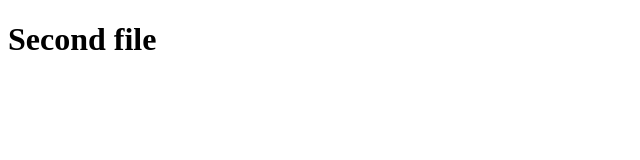
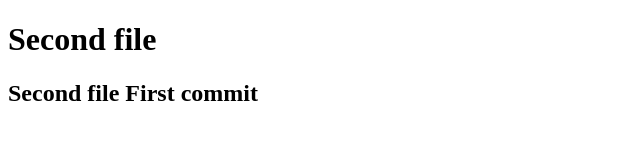
Before and after one commit to popovychkseniia21/gitHomework1, a plain HTML site: page second file.html in a window 1280 px wide. Shown: the whole page, without its empty margins (0-640 px from the left). Drawn offline with Linux system fonts and the light colour scheme.

Commit message:
Second file First commit

```diff
--- a/second file.html
+++ b/second file.html
@@ -5,5 +5,6 @@
 </head>
 <body>
     <h1>Second file</h1>
+    <h2>Second file First commit</h2>
 </body>
 </html>
```
